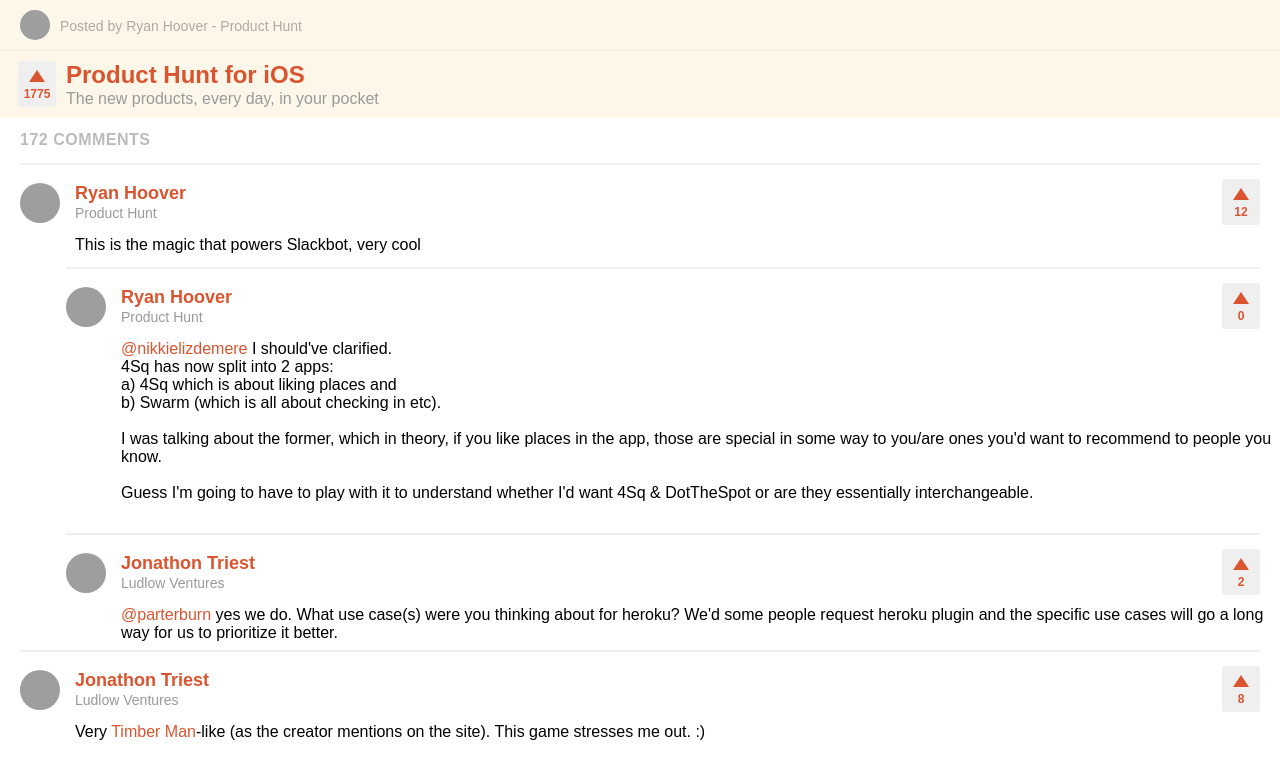
After one commit to kamidox/weixin_producthunt, a Flask app: page /test in a window 1280 px wide. The commit adds this page. Shown: the top 779 px of the page. Run offline with Flask 2, Linux system fonts and the light colour scheme; grey boxes are pictures that could not be loaded.

Commit message:
Init version of comments front end

```diff
--- a/weixin/app.py
+++ b/weixin/app.py
@@ -4,6 +4,7 @@
 import xml.etree.ElementTree as ET
 from flask import Flask, request, render_template
 from private_const import *
+import view
 
 app = Flask(__name__)
 app.debug = True
@@ -13,6 +14,13 @@
 def home():
     return render_template('index.html')
 
+#homepage just for fun
+@app.route('/test')
+def weixin_test():
+    ret = view.populate_test_data()
+    p = ret["product"]
+    c = ret["comments"]
+    return render_template('comments.jinja.html', product=p, comments=c)
 
 def user_subscribe_event(msg):
     return msg['MsgType'] == 'event' and msg['Event'] == 'subscribe'
--- a/weixin/static/css/style.css
+++ b/weixin/static/css/style.css
@@ -6,6 +6,7 @@
 }
 
 a {
+    color: #DA552F;
     text-decoration: none;
 }
 
@@ -23,9 +24,7 @@
 }
 
 .comments-header .top .user-image {
-    width: 30px;
-    height: 30px;
-    border-radius: 20px;
+    border-radius: 50%;
     float: left;
     margin-left: 20px;
 }
@@ -52,14 +51,13 @@
     padding: 10px;
 }
 
-.comments-header .bottom .upvote {
+.upvote {
     width: 30px;
     height: 42px;
     text-align: center;
     background: #EFEFEF;
     margin: 0 10px 0 8px;
     display: inline-block;
-    float: left;
     border-radius: 3px;
     padding: 2px 4px;
 }
@@ -85,6 +83,10 @@
     font-weight: 600;
 }
 
+.comments-header .bottom .upvote {
+    float: left;
+}
+
 .comments-header .bottom .post-url {
     color: #DA552F;
     font-size: 24px;
@@ -98,3 +100,73 @@
     font-size: 16px;
     color: #999999;
 }
+
+.subhead {
+    color: #BBBBBB;
+    text-transform: uppercase;
+    font-size: 16px;
+    letter-spacing: .5px;
+    margin-left: 20px;
+}
+
+.comments-rule {
+    border: 1px solid #E8E8E8;
+    margin-left: 20px;
+    margin-right: 20px;
+    opacity: 0.7;
+}
+
+.comments-rule.child {
+    margin: 13px 20px 0 66px;
+}
+
+.comment .user-image-container {
+    padding-right: 15px;
+    float: left;
+}
+
+.comment .comment-user-name {
+    margin: 0;
+    margin-top: 15px;
+    margin-right: 60px;
+    font-size: 18px;
+}
+
+.comment .user-image-container .user-image {
+    border-radius: 50%;
+    margin-left: 20px;
+}
+
+.comment .comment-user-info {
+    margin-right: 60px;
+}
+
+.comment .comment-body {
+    word-wrap: break-word;
+    margin-left: 60px;
+}
+
+.comment {
+    margin-top: 18px;
+}
+
+.comment.child {
+    margin-left: 46px;
+}
+
+.comment-user-handle {
+    color: #999;
+    font-size: 14px;
+    font-weight: 500;
+}
+
+.comment .upvote {
+    float: right;
+    margin-right: 20px;
+    margin-top: -25px;
+}
+
+.comment .comment-body .actual-comment {
+    margin-left: 15px;
+    margin-top: 14px;
+}
--- /dev/null
+++ b/weixin/templates/comments.jinja.html
@@ -0,0 +1,94 @@
+<!DOCTYPE html>
+<html>
+    <head>
+        <meta http-equiv="Content-type" content="text/html; charset=UTF-8" />
+        <title>{{ product.name }}</title>
+        <meta name="description" content="comments for {{ product.name }} in producthumt.com" />
+        <meta name="keywords" content="{{ product.name }} - producthunt" />
+        <meta name="viewport" content="width=device-width, initial-scale=1.0" />
+
+        <link rel="stylesheet" type="text/css" href="static/css/style.css" />
+    </head>
+    <body>
+        <div class="comments-container">
+            <div class="comments-header">
+                <div class="top">
+                    <a href="http://www.producthunt.com/{{ product.user.userid }}">
+                        <img class="user-image" src="{{ product.user.icon }}" alt="icon" width ="30" height="30" />
+                    </a>
+                    <span class="posted-by">
+                        Posted by {{ product.user.name }} - {{ product.user.title }}
+                    </span>
+                    <div class="clearfix"></div>
+                    <div class="border"></div>
+                </div>
+                <div class="bottom">
+                    <div class="upvote">
+                        <div class="upvote-link"></div>
+                        <span class="vote-count">{{ product.vote_count }}</span>
+                    </div>
+                    <div class="post-info">
+                        <a href="{{ product.url }}" class="post-url">{{ product.name }}</a>
+                        <br>
+                        <span class="post-tagline">{{ product.description }}</span>
+                    </div>
+                </div>
+            </div>
+            <div class="post-show">
+                <h2 class="subhead">{{ product.comment_count }} COMMENTS</h2>
+                <div class="comments">
+                    {% for c in comments %}
+                    <div class="comment-thread">
+                        <hr class="comments-rule"/>
+                        <div class="comment">
+                            <div class="user-image-container">
+                                <a href="http://www.producthunt.com/{{ c.user.userid }}" class="user-image-link-post">
+                                    <img class="user-image" src="{{ c.user.icon }}" alt="icon" width="40" height="40" />
+                                </a>
+                            </div>
+                            <div class="comment-body">
+                                <h2 class="comment-user-name">
+                                    <a href="http://www.producthunt.com/{{ c.user.userid }}">{{ c.user.name }}</a>
+                                </h2>
+                                <div class="upvote">
+                                    <div class="upvote-link"></div>
+                                    <span class="vote-count">{{ c.vote_count }}</span>
+                                </div>
+                                <div class="comment-user-info">
+                                    <small class="comment-user-handle">{{ c.user.title }}</small>
+                                </div>
+                                {{ c.comment_html | safe }}
+                            </div>
+                            <div class="clearfix"></div>
+                        </div>
+                        {% for child in c.children %}
+                        <hr class="comments-rule child" />
+                        <div class="comment child">
+                            <div class="user-image-container">
+                                <a href="http://www.producthunt.com/{{ child.user.userid }}" class="user-image-link-post">
+                                    <img class="user-image" src="{{ child.user.icon }}" alt="icon" width="40" height="40" />
+                                </a>
+                            </div>
+                            <div class="comment-body">
+                                <h2 class="comment-user-name">
+                                    <a href="http://www.producthunt.com/{{ child.user.userid }}">{{ child.user.name }}</a>
+                                </h2>
+                                <div class="upvote">
+                                    <div class="upvote-link"></div>
+                                    <span class="vote-count">{{ child.vote_count }}</span>
+                                </div>
+                                <div class="comment-user-info">
+                                    <small class="comment-user-handle">{{ child.user.title }}</small>
+                                </div>
+                                {{ child.comment_html | safe }}
+                            </div>
+                        </div>
+                        {% endfor %}
+                        <div class="clearfix"></div>
+                    </div>
+                    {% endfor %}
+                </div>
+            </div>
+        </div>
+    </body>
+</html>
--- /dev/null
+++ b/weixin/view.py
@@ -0,0 +1,133 @@
+#!/bin/env python
+# -*- coding: utf-8 -*-
+
+class User:
+    """class to hold user information"""
+    userid = None
+    name = None
+    icon = None
+    title = None
+
+    def __init__(self, **kwargs):
+        self.__dict__.update(kwargs)
+
+class Product:
+    """class to hold product information"""
+    name = None
+    description = None
+    url = None
+    postid = None
+    comment_url = None
+    postdate = None
+    vote_count = 0
+    comment_count = 0
+    userid = None
+    user = None
+
+    def __init__(self, **kwargs):
+        self.__dict__.update(kwargs)
+
+class Comments:
+    """class to hold comment for products"""
+    vote_count = None
+    comment_html = None
+    user = None
+    children = []
+
+    def __init__(self, **kwargs):
+        self.__dict__.update(kwargs)
+
+def populate_test_data():
+    ud = {"userid" : "rrhoover",
+        "name" : "Ryan Hoover",
+        "icon" : "http://pbs.twimg.com/profile_images/494960585109291011/5I-gacHE_normal.jpeg",
+        "title" : "Product Hunt"
+    }
+    user = User(**ud)
+
+    ud2 = {"userid" : "jtriest",
+        "name" : "Jonathon Triest",
+        "icon" : "http://pbs.twimg.com/profile_images/2729528915/067ec28d98284bf952bc75798c4cc7c5_normal.png",
+        "title" : "Ludlow Ventures"
+    }
+    user2 = User(**ud2)
+
+    pd = { "name" : "Product Hunt for iOS",
+        "description" : "The new products, every day, in your pocket",
+        "url" : "http://www.producthunt.com/l/06f75c9754",
+        "postid" : "7112",
+        "comment_url" : "http://www.producthunt.com/posts/7112",
+        "postdate" : "2014-08-22",
+        "vote_count" : "1775",
+        "comment_count" : "172",
+        "user" : user
+    }
+    product = Product(**pd)
+
+    html_c1 = """
+    <div class="actual-comment">
+        <a href="http://twitter.com/nikkielizdemere" target="_blank">@nikkielizdemere</a> I should've clarified.
+        <br>4Sq has now split into 2 apps:
+        <br>a) 4Sq which is about liking places and
+        <br>b) Swarm (which is all about checking in etc).
+        <br>
+        <br>I was talking about the former, which in theory, if you like places in the app, those are special in some way to you/are ones you'd want to recommend to people you know.
+        <br>
+        <br>Guess I'm going to have to play with it to understand whether I'd want 4Sq &amp; DotTheSpot or are they essentially interchangeable.
+        <br>
+        <br>
+    </div>
+    """
+    html_c2 = """
+    <div class="actual-comment">
+    <a href="http://twitter.com/parterburn" target="_blank">@parterburn</a> yes we do. What use case(s) were you thinking about for heroku? We'd some people request heroku plugin and the specific use cases will go a long way for us to prioritize it better.
+    </div>
+    """
+    child_d1 = { "vote_count" : "0",
+        "comment_html" : html_c1,
+        "user" : user
+    }
+    child_d2 = { "vote_count" : "2",
+        "comment_html" : html_c2,
+        "user" : user2
+    }
+    children = []
+    child_1 = Comments(**child_d1)
+    child_2 = Comments(**child_d2)
+    children.append(child_1)
+    children.append(child_2)
+
+    html_1 = """
+    <div class="actual-comment">
+        This is the magic that powers Slackbot, very cool
+    </div>
+    """
+    html_2 = """
+    <div class="actual-comment">
+    Very <a href="http://www.producthunt.com/posts/timberman" target="_blank">Timber Man</a>-like (as the creator mentions on the site).  This game stresses me out. :)
+    </div>
+    """
+    comment_d1 = { "vote_count" : "12",
+        "comment_html" : html_1,
+        "user" : user,
+        "children" : children
+    }
+    comment_1 = Comments(**comment_d1)
+
+    comment_d2 = { "vote_count" : "8",
+        "comment_html" : html_2,
+        "user" : user2
+    }
+    comment_2 = Comments(**comment_d2)
+
+    comments = []
+    comments.append(comment_1)
+    comments.append(comment_2)
+
+    ret = {"product" : product,
+        "comments" : comments
+    }
+    return ret
+
+if __name__ == "__main__":
+    print populate_test_data()
```
Also changed, not shown: weixin/static/comments.html (deleted, +0 -43 lines).
